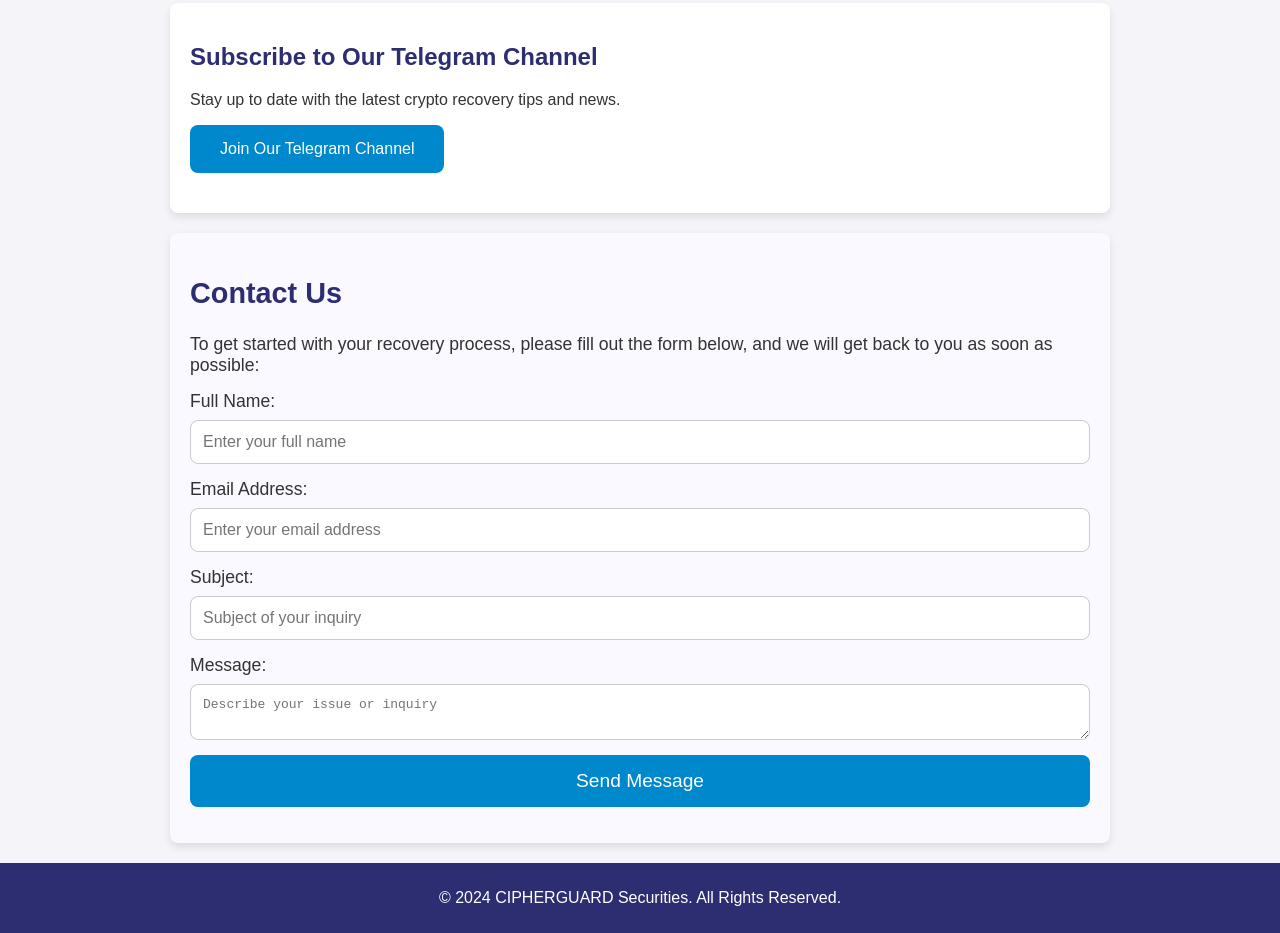
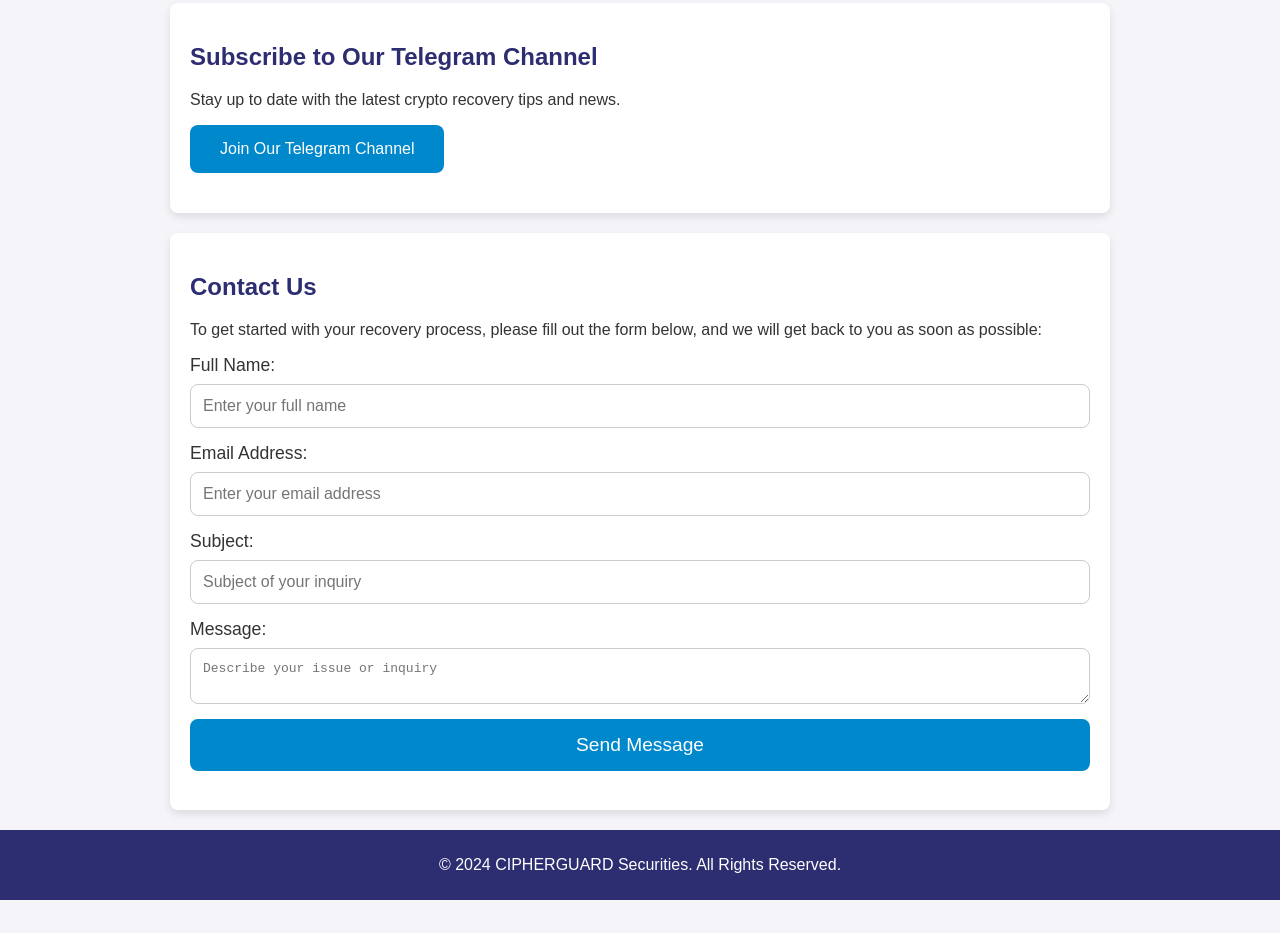
Before and after one commit to Cipherguard1/CIPHERGUARD-SECURITIES-, a plain HTML site: page index.html in a window 1280 px wide. Shown: the part 1575-2508 px from the top of the page. After the commit the page ends 2475 px from the top, so only its background shows below. Drawn offline with Linux system fonts and the light colour scheme.

Commit message:
Update index.html

```diff
--- a/index.html
+++ b/index.html
@@ -69,33 +69,6 @@
 
     .subscribe-btn:hover {
       background-color: #005577;
-    }
-
-    #contact {
-      background-color: #f9f9ff;
-      padding: 20px;
-      margin-top: 20px;
-      border-radius: 8px;
-    }
-
-    #contact h2 {
-      font-size: 1.8em;
-      color: #2d2d72;
-    }
-
-    #contact p {
-      font-size: 1.1em;
-      margin-bottom: 15px;
-    }
-
-    #contact a {
-      font-size: 1.1em;
-      color: #0088cc;
-      text-decoration: none;
-    }
-
-    #contact a:hover {
-      text-decoration: underline;
     }
 
     /* Contact Form Styles */
```
